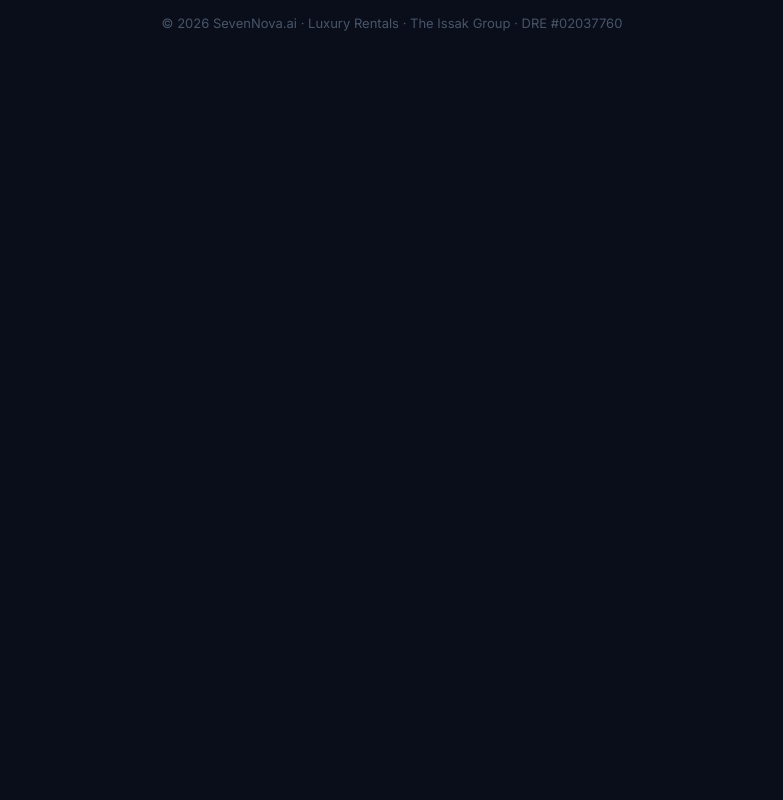
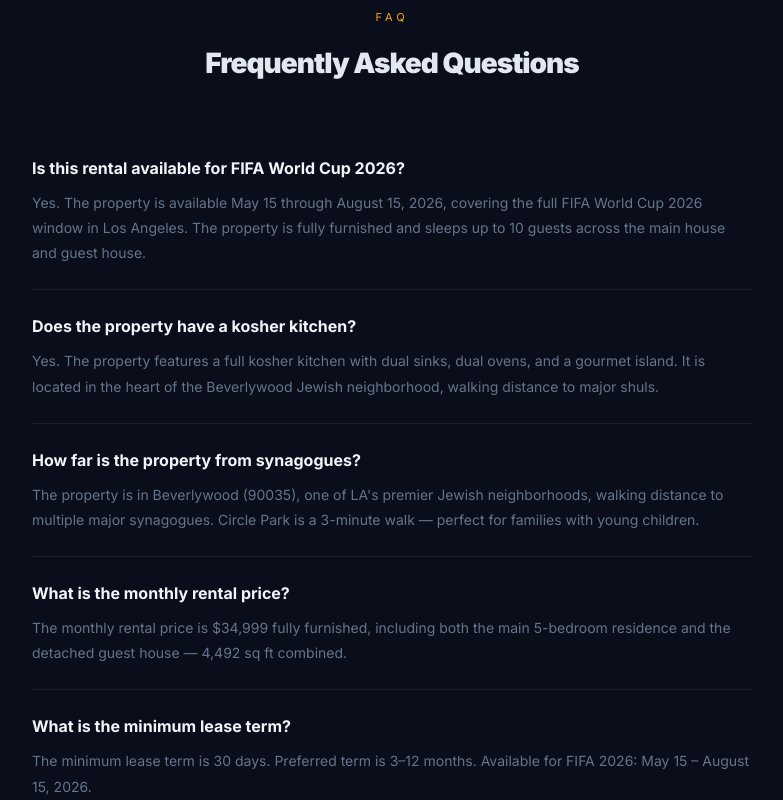
Before and after one commit to DEALUCE/sevennova-ai, a Next.js app: page /luxury-rental in a window 1280 px wide. Shown: the part 3340-4140 px from the top of the page, without its empty margins (248-1031 px from the left). Before the commit the page ends 3414 px from the top, so only its background shows below. Built offline with nearby package versions, Linux system fonts and the light colour scheme.

Commit message:
SEO: Schema markup, FAQ, llms.txt, sitemap, robots.txt, meta tags

```diff
--- /dev/null
+++ b/app/luxury-rental/layout.tsx
@@ -0,0 +1,28 @@
+import type { Metadata } from 'next'
+
+export const metadata: Metadata = {
+  title: '9432 Oakmore Rd — Luxury Furnished Rental Beverlywood Los Angeles | $34,999/mo',
+  description: 'Gated 5BR/6BA luxury compound in Beverlywood, Los Angeles. 4,492 sq ft, heated pool, steam sauna, full kosher kitchen, guest house, EV charging. Walking distance to shuls. FIFA 2026 available May–Aug 2026. $34,999/mo fully furnished.',
+  keywords: 'luxury furnished rental Los Angeles, Beverlywood luxury rental, kosher kitchen rental LA, FIFA 2026 rental Los Angeles, luxury home rental 90035, gated compound rental Beverly Hills adjacent, Jewish neighborhood rental LA, fully furnished luxury rental Pico Robertson',
+  openGraph: {
+    title: '9432 Oakmore Rd — Luxury Gated Compound | Beverlywood LA | $34,999/mo',
+    description: 'Gated 5BR luxury compound in Beverlywood. Heated pool, kosher kitchen, guest house. FIFA 2026 available. $34,999/mo fully furnished.',
+    url: 'https://sevennova.ai/luxury-rental',
+    siteName: 'SevenNova.ai',
+    type: 'website',
+    images: [{ url: 'https://sevennova.ai/images/DJI_20250122125313_0947_D.jpg', width: 1200, height: 630, alt: '9432 Oakmore Rd Luxury Rental Beverlywood Los Angeles' }],
+  },
+  twitter: {
+    card: 'summary_large_image',
+    title: '9432 Oakmore Rd — Luxury Rental Beverlywood LA | $34,999/mo',
+    description: 'Gated 5BR luxury compound. Heated pool, kosher kitchen, guest house. FIFA 2026 available.',
+    images: ['https://sevennova.ai/images/DJI_20250122125313_0947_D.jpg'],
+  },
+  alternates: {
+    canonical: 'https://sevennova.ai/luxury-rental',
+  },
+}
+
+export default function LuxuryRentalLayout({ children }: { children: React.ReactNode }) {
+  return <>{children}</>
+}
--- a/app/luxury-rental/page.tsx
+++ b/app/luxury-rental/page.tsx
@@ -1,5 +1,57 @@
 'use client'
 import { useState } from 'react'
+import Script from 'next/script'
+
+const SCHEMA = {
+  "@context": "https://schema.org",
+  "@graph": [
+    {
+      "@type": "RealEstateListing",
+      "name": "9432 & 9430 Oakmore Rd — Luxury Gated Compound | Beverlywood Los Angeles",
+      "description": "Gated 5-bedroom luxury compound in Beverlywood, Los Angeles. 4,492 sq ft combined, heated pool and spa, steam sauna, full kosher kitchen, detached guest house, EV charging, smart home. Walking distance to major shuls. FIFA 2026 available May–August 2026. Fully furnished at $34,999/month.",
+      "url": "https://sevennova.ai/luxury-rental",
+      "image": "https://sevennova.ai/images/DJI_20250122125313_0947_D.jpg",
+      "address": {
+        "@type": "PostalAddress",
+        "streetAddress": "9432 & 9430 Oakmore Rd",
+        "addressLocality": "Los Angeles",
+        "addressRegion": "CA",
+        "postalCode": "90035",
+        "addressCountry": "US"
+      },
+      "geo": { "@type": "GeoCoordinates", "latitude": "34.05303", "longitude": "-118.38756" },
+      "numberOfRooms": 5,
+      "floorSize": { "@type": "QuantitativeValue", "value": 4492, "unitCode": "FTK" },
+      "amenityFeature": [
+        { "@type": "LocationFeatureSpecification", "name": "Heated Pool and Spa", "value": true },
+        { "@type": "LocationFeatureSpecification", "name": "Steam Sauna", "value": true },
+        { "@type": "LocationFeatureSpecification", "name": "Full Kosher Kitchen", "value": true },
+        { "@type": "LocationFeatureSpecification", "name": "Detached Guest House", "value": true },
+        { "@type": "LocationFeatureSpecification", "name": "EV Charging Station", "value": true },
+        { "@type": "LocationFeatureSpecification", "name": "Gated Security", "value": true },
+        { "@type": "LocationFeatureSpecification", "name": "Smart Home", "value": true },
+        { "@type": "LocationFeatureSpecification", "name": "Walking Distance to Synagogue", "value": true }
+      ],
+      "offers": {
+        "@type": "Offer",
+        "price": "34999",
+        "priceCurrency": "USD",
+        "priceSpecification": { "@type": "UnitPriceSpecification", "price": 34999, "priceCurrency": "USD", "unitText": "MON" }
+      }
+    },
+    {
+      "@type": "FAQPage",
+      "mainEntity": [
+        { "@type": "Question", "name": "Is this rental available for FIFA World Cup 2026?", "acceptedAnswer": { "@type": "Answer", "text": "Yes. 9432 Oakmore Rd is available May 15 through August 15, 2026, covering the full FIFA World Cup 2026 window in Los Angeles. The property is fully furnished and sleeps up to 10 guests." } },
+        { "@type": "Question", "name": "Does the property have a kosher kitchen?", "acceptedAnswer": { "@type": "Answer", "text": "Yes. The property features a full kosher kitchen with dual sinks, dual ovens, and a gourmet island setup. It is located in the heart of the Beverlywood Jewish neighborhood, walking distance to major shuls." } },
+        { "@type": "Question", "name": "How far is the property from synagogues?", "acceptedAnswer": { "@type": "Answer", "text": "The property is located in Beverlywood (90035), one of Los Angeles's premier Jewish neighborhoods, and is walking distance to multiple major synagogues. Circle Park, popular with families, is a 3-minute walk." } },
+        { "@type": "Question", "name": "What is the monthly rental price?", "acceptedAnswer": { "@type": "Answer", "text": "The monthly rental price is $34,999 fully furnished. This includes use of both the main 5-bedroom residence and the detached guest house for a combined 4,492 sq ft of living space." } },
+        { "@type": "Question", "name": "Is the property pet friendly?", "acceptedAnswer": { "@type": "Answer", "text": "Pets are considered on a case by case basis. Please contact us at 424-272-5935 or info@sevennova.ai to discuss your needs." } },
+        { "@type": "Question", "name": "What is the minimum lease term?", "acceptedAnswer": { "@type": "Answer", "text": "The minimum lease term is 30 days. The preferred term is 3 to 12 months. The property is available for FIFA 2026 from May 15 to August 15, 2026." } }
+      ]
+    }
+  ]
+}
 
 const AMENITIES = [
   { icon: '🏊', label: 'Heated Pool & Spa', sub: 'Gas-heated, filtered' },
@@ -75,6 +127,8 @@ export default function LuxuryRental() {
           </a>
         </div>
       </nav>
+
+      <Script id="schema-org" type="application/ld+json" dangerouslySetInnerHTML={{ __html: JSON.stringify(SCHEMA) }} />
 
       {/* HERO IMAGE SWITCHER */}
       <section style={{ position: 'relative', height: '75vh', minHeight: '500px', overflow: 'hidden' }}>
@@ -204,6 +258,25 @@ export default function LuxuryRental() {
         </div>
       </section>
 
+      {/* FAQ — SEO + AI Search */}
+      <section style={{ maxWidth: '800px', margin: '0 auto', padding: '80px 40px' }}>
+        <p style={{ color: '#f5a623', fontSize: '11px', letterSpacing: '4px', textTransform: 'uppercase', marginBottom: '16px', textAlign: 'center' }}>FAQ</p>
+        <h2 style={{ fontSize: '28px', fontWeight: 900, letterSpacing: '-1px', textAlign: 'center', marginBottom: '48px' }}>Frequently Asked Questions</h2>
+        {[
+          { q: 'Is this rental available for FIFA World Cup 2026?', a: 'Yes. The property is available May 15 through August 15, 2026, covering the full FIFA World Cup 2026 window in Los Angeles. The property is fully furnished and sleeps up to 10 guests across the main house and guest house.' },
+          { q: 'Does the property have a kosher kitchen?', a: 'Yes. The property features a full kosher kitchen with dual sinks, dual ovens, and a gourmet island. It is located in the heart of the Beverlywood Jewish neighborhood, walking distance to major shuls.' },
+          { q: 'How far is the property from synagogues?', a: 'The property is in Beverlywood (90035), one of LA\'s premier Jewish neighborhoods, walking distance to multiple major synagogues. Circle Park is a 3-minute walk — perfect for families with young children.' },
+          { q: 'What is the monthly rental price?', a: 'The monthly rental price is $34,999 fully furnished, including both the main 5-bedroom residence and the detached guest house — 4,492 sq ft combined.' },
+          { q: 'What is the minimum lease term?', a: 'The minimum lease term is 30 days. Preferred term is 3–12 months. Available for FIFA 2026: May 15 – August 15, 2026.' },
+          { q: 'How do I schedule a showing?', a: 'Contact Daniel Issak directly at 424-272-5935 or info@sevennova.ai. Showings are by appointment only.' },
+        ].map((item, i) => (
+          <div key={i} style={{ borderBottom: '1px solid rgba(255,255,255,0.07)', padding: '24px 0' }}>
+            <h3 style={{ fontSize: '16px', fontWeight: 700, color: '#f1f5f9', marginBottom: '10px' }}>{item.q}</h3>
+            <p style={{ fontSize: '14px', color: '#64748b', lineHeight: 1.8 }}>{item.a}</p>
+          </div>
+        ))}
+      </section>
+
       {/* FOOTER */}
       <footer style={{ borderTop: '1px solid rgba(255,255,255,0.06)', padding: '40px', textAlign: 'center' }}>
         <a href="/" style={{ display: 'inline-flex', alignItems: 'center', gap: '8px', marginBottom: '16px', textDecoration: 'none' }}>
```
Also changed, not shown: public/llms.txt (added), public/robots.txt (added), 1 other file (tests, documents, lock files or other folders).
